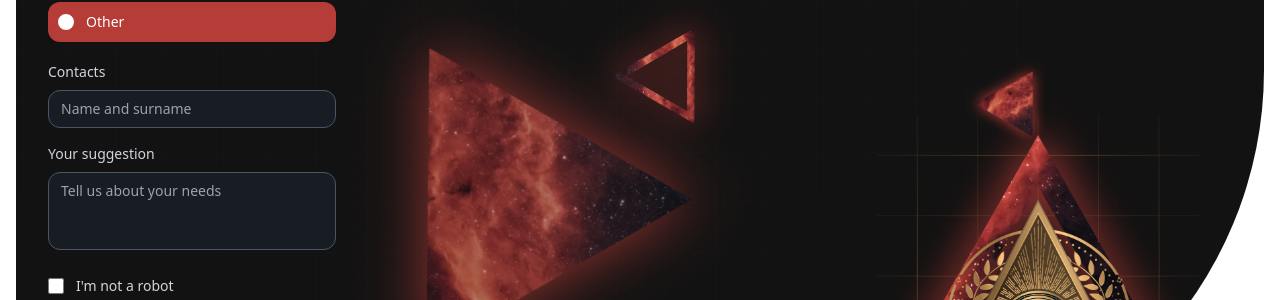
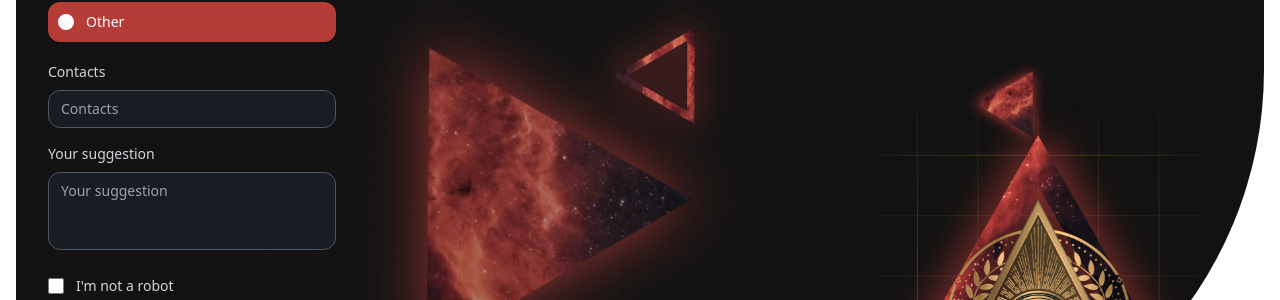
Before and after one commit to privatemt/masons-smm, a Next.js app: page /en in a window 1280 px wide. Both pictures are taken after a click on the label "Other". Shown: the part 314-614 px from the top of the page. Built offline with nearby package versions, Linux system fonts and the light colour scheme.

Commit message:
Interactive form

```diff
--- a/app/[locale]/components/InteractiveForm.tsx
+++ b/app/[locale]/components/InteractiveForm.tsx
@@ -487,7 +487,7 @@ export default function InteractiveForm({ messages }: InteractiveFormProps) {
                 required
                 value={formData.fullName}
                 onChange={(e) => handleInputChange('fullName', e.target.value)}
-                placeholder={messages.form.fields.fullNamePlaceholder}
+                placeholder={messages.form.fields.contacts}
                 className="w-full px-3 py-2 bg-gray-800/50 border border-gray-600 rounded-xl text-white placeholder-gray-400 focus:outline-none focus:ring-2 focus:ring-red-500 focus:border-transparent text-sm"
               />
             </div>
@@ -499,7 +499,7 @@ export default function InteractiveForm({ messages }: InteractiveFormProps) {
               <textarea
                 value={formData.description}
                 onChange={(e) => handleInputChange('description', e.target.value)}
-                placeholder={messages.form.fields.descriptionPlaceholder}
+                placeholder={messages.form.fields.suggest}
                 rows={3}
                 className="w-full px-3 py-2 bg-gray-800/50 border border-gray-600 rounded-xl text-white placeholder-gray-400 focus:outline-none focus:ring-2 focus:ring-red-500 focus:border-transparent text-sm resize-none"
               />
```
